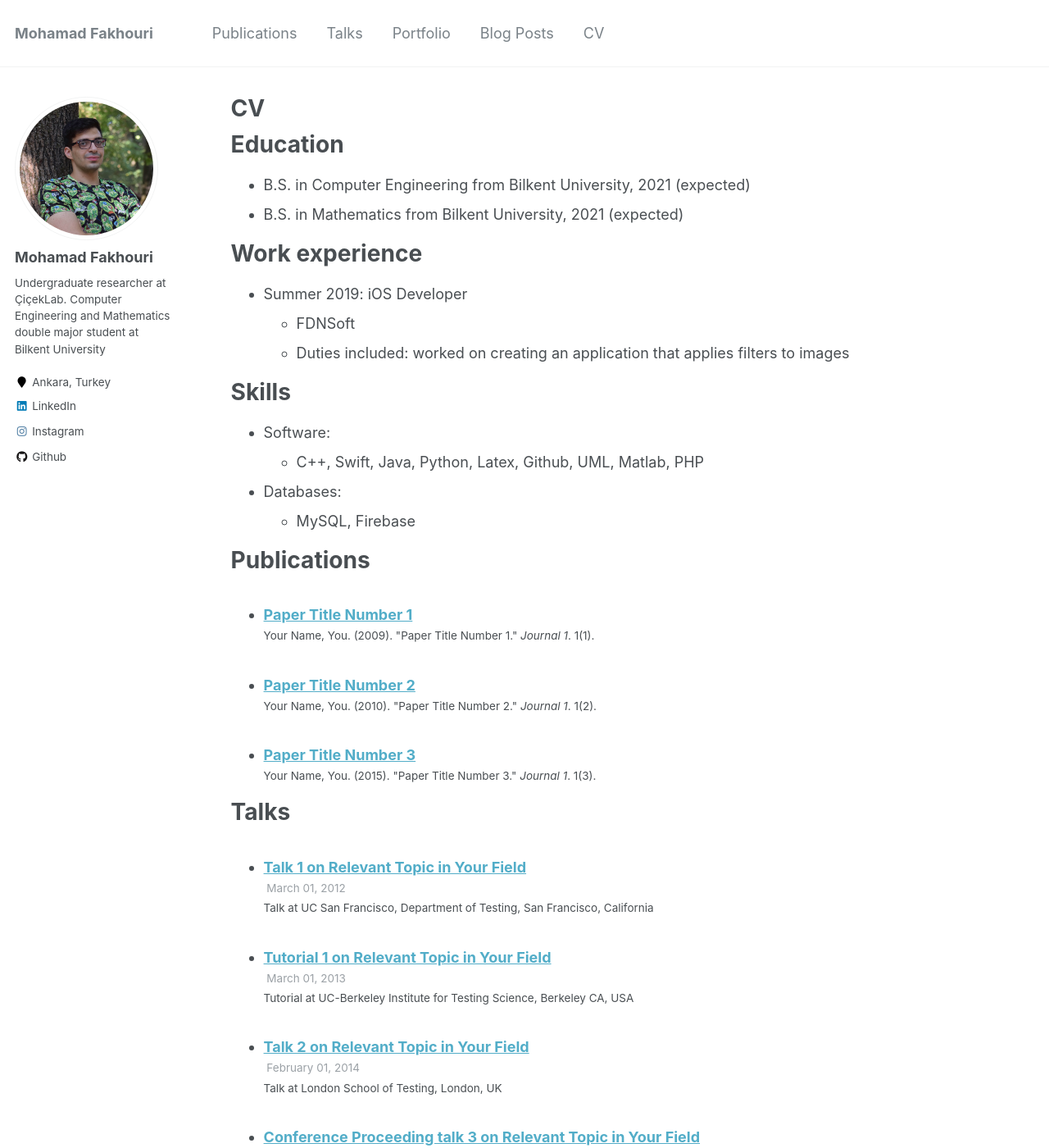
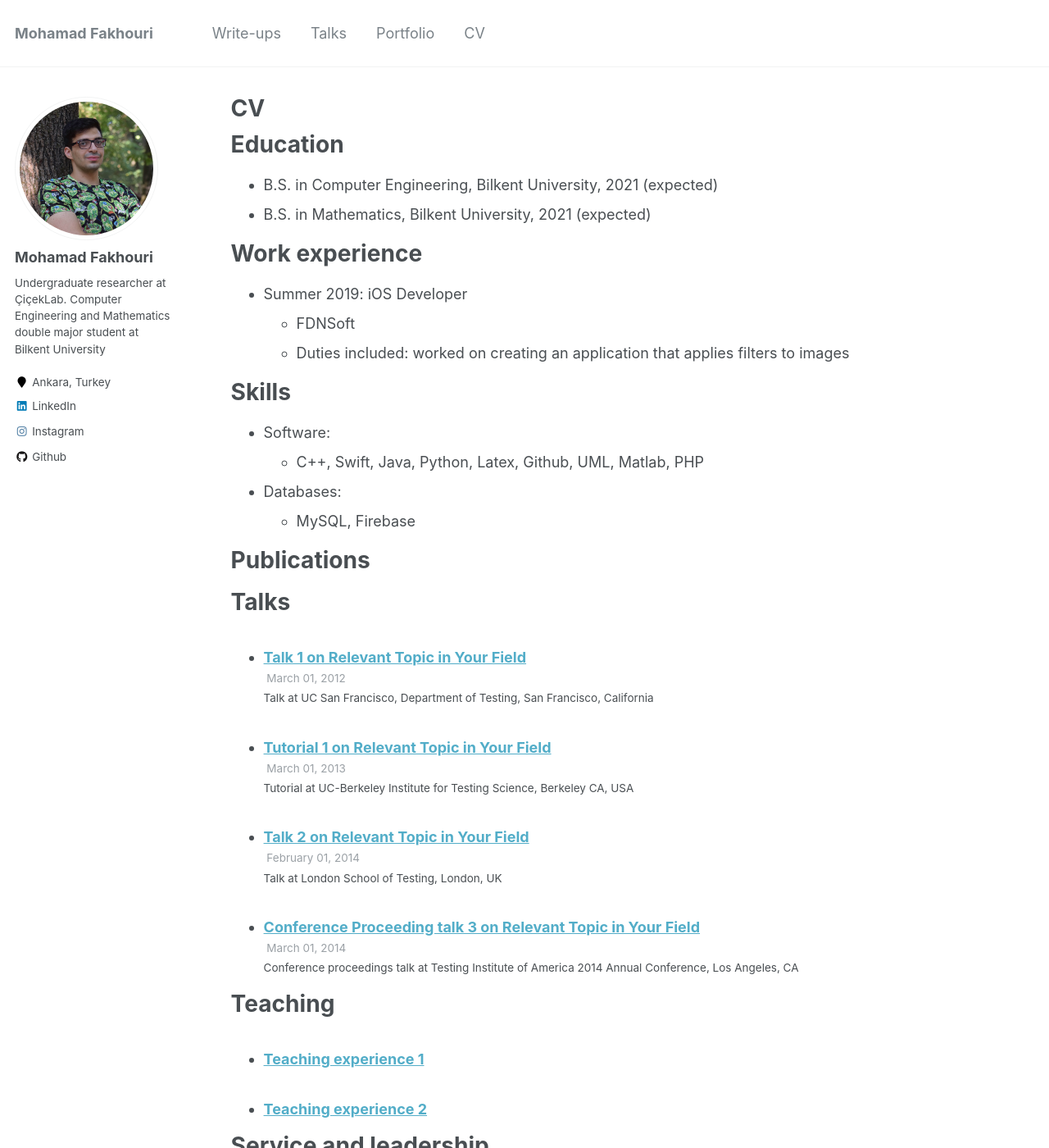
Before and after one commit to mohahf19/mohahf19.github.io, a Jekyll site: the page built from _pages/cv.md, in a window 1280 px wide and 1400 px high. Shown: the whole window at 82% size. Built offline with Jekyll 4.4.1, drawn with Linux system fonts in a browser that asks for light colours.

Commit message:
changed writeups

```diff
--- a/_data/navigation.yml
+++ b/_data/navigation.yml
@@ -1,7 +1,7 @@
 # main links links
 main:
-  - title: "Publications"
-    url: /publications/
+  - title: "Write-ups"
+    url: /writeups/
 
   - title: "Talks"
     url: /talks/
@@ -9,8 +9,5 @@ main:
   - title: "Portfolio"
     url: /portfolio/
 
-  - title: "Blog Posts"
-    url: /year-archive/
-
   - title: "CV"
     url: /cv/
--- a/_pages/cv.md
+++ b/_pages/cv.md
@@ -11,8 +11,8 @@ redirect_from:
 
 Education
 ======
-* B.S. in Computer Engineering from Bilkent University, 2021 (expected)
-* B.S. in Mathematics from Bilkent University, 2021 (expected)
+* B.S. in Computer Engineering, Bilkent University, 2021 (expected)
+* B.S. in Mathematics, Bilkent University, 2021 (expected)
 
 Work experience
 ======
--- a/_publications/2009-10-01-paper-title-number-1.md
+++ /dev/null
@@ -1,15 +0,0 @@
----
-title: "Paper Title Number 1"
-collection: publications
-permalink: /publication/2009-10-01-paper-title-number-1
-excerpt: 'This paper is about the number 1. The number 2 is left for future work.'
-date: 2009-10-01
-venue: 'Journal 1'
-paperurl: 'http://academicpages.github.io/files/paper1.pdf'
-citation: 'Your Name, You. (2009). &quot;Paper Title Number 1.&quot; <i>Journal 1</i>. 1(1).'
----
-This paper is about the number 1. The number 2 is left for future work.
-
-[Download paper here](http://academicpages.github.io/files/paper1.pdf)
-
-Recommended citation: Your Name, You. (2009). "Paper Title Number 1." <i>Journal 1</i>. 1(1).
--- a/_publications/2010-10-01-paper-title-number-2.md
+++ /dev/null
@@ -1,15 +0,0 @@
----
-title: "Paper Title Number 2"
-collection: publications
-permalink: /publication/2010-10-01-paper-title-number-2
-excerpt: 'This paper is about the number 2. The number 3 is left for future work.'
-date: 2010-10-01
-venue: 'Journal 1'
-paperurl: 'http://academicpages.github.io/files/paper2.pdf'
-citation: 'Your Name, You. (2010). &quot;Paper Title Number 2.&quot; <i>Journal 1</i>. 1(2).'
----
-This paper is about the number 2. The number 3 is left for future work.
-
-[Download paper here](http://academicpages.github.io/files/paper2.pdf)
-
-Recommended citation: Your Name, You. (2010). "Paper Title Number 2." <i>Journal 1</i>. 1(2).
--- a/_publications/2015-10-01-paper-title-number-3.md
+++ /dev/null
@@ -1,15 +0,0 @@
----
-title: "Paper Title Number 3"
-collection: publications
-permalink: /publication/2015-10-01-paper-title-number-3
-excerpt: 'This paper is about the number 3. The number 4 is left for future work.'
-date: 2015-10-01
-venue: 'Journal 1'
-paperurl: 'http://academicpages.github.io/files/paper3.pdf'
-citation: 'Your Name, You. (2015). &quot;Paper Title Number 3.&quot; <i>Journal 1</i>. 1(3).'
----
-This paper is about the number 3. The number 4 is left for future work.
-
-[Download paper here](http://academicpages.github.io/files/paper3.pdf)
-
-Recommended citation: Your Name, You. (2015). "Paper Title Number 3." <i>Journal 1</i>. 1(3).
```
